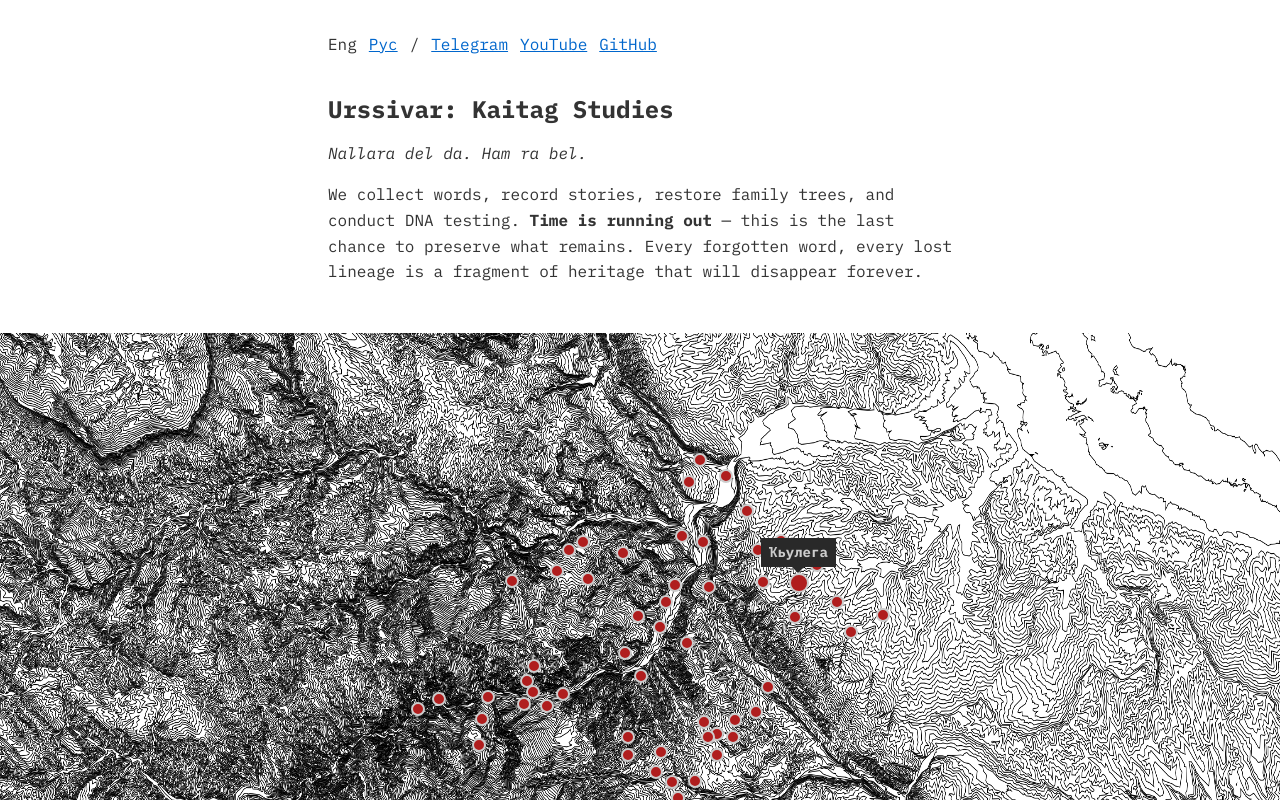
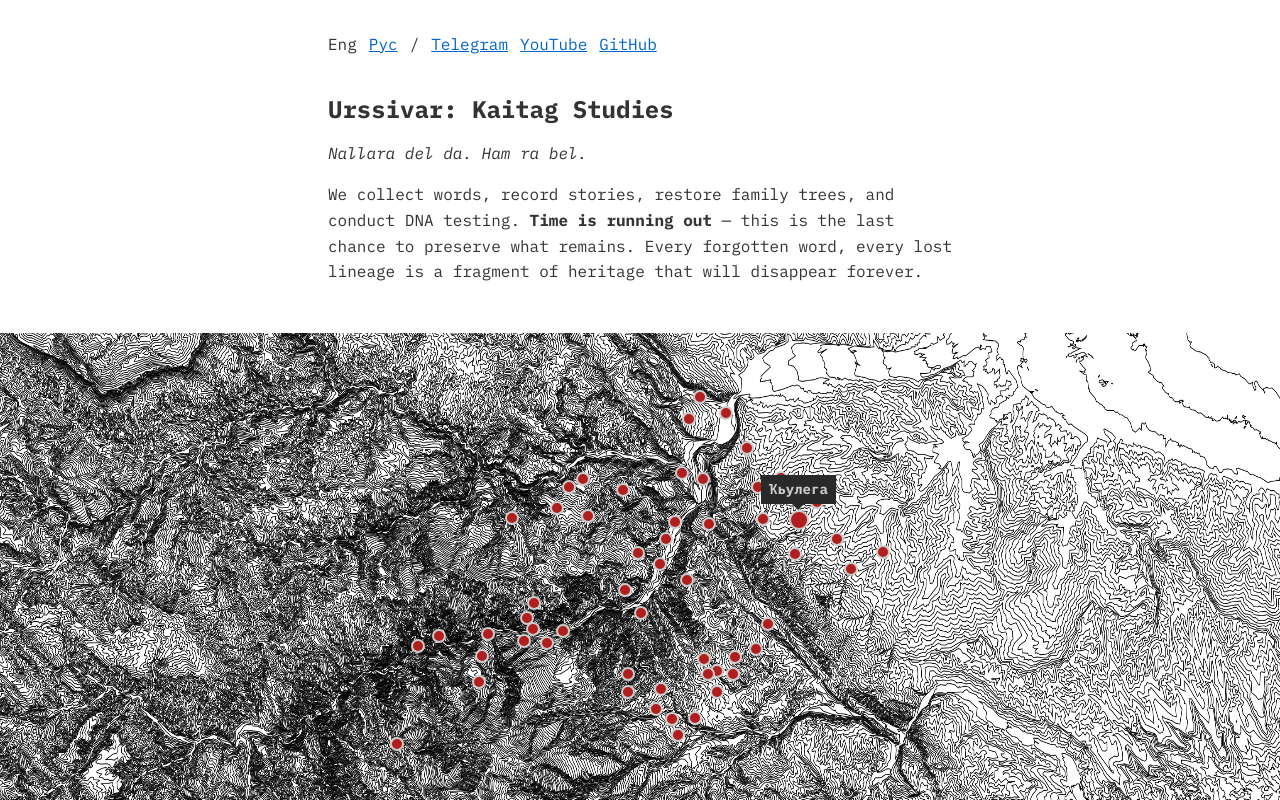
Before and after one commit to urssivar/urssivar, a Nuxt app: page / in a window 1280 px wide. Shown: the top 800 px of the page. Built offline with nearby package versions, Linux system fonts and the light colour scheme.

Commit message:
Adjust heights

```diff
--- a/app/components/VillageMap.vue
+++ b/app/components/VillageMap.vue
@@ -64,7 +64,7 @@ onMounted(() => {
   });
 
   // Fit to village bounds with padding
-  map.fitBounds(bounds, { padding: [50, 50] });
+  map.fitBounds(bounds);
 
   // Add backdrop image overlay
   L.imageOverlay('/map.png', [
@@ -154,8 +154,14 @@ function startAutoHover() {
 .village-map {
   margin: 3rem 0;
   position: relative;
-  height: 600px;
+  height: 250px;
   overflow-x: clip;
+}
+
+@media (min-width: 768px) {
+  .village-map {
+    height: 475px;
+  }
 }
 
 .map-container {
```
